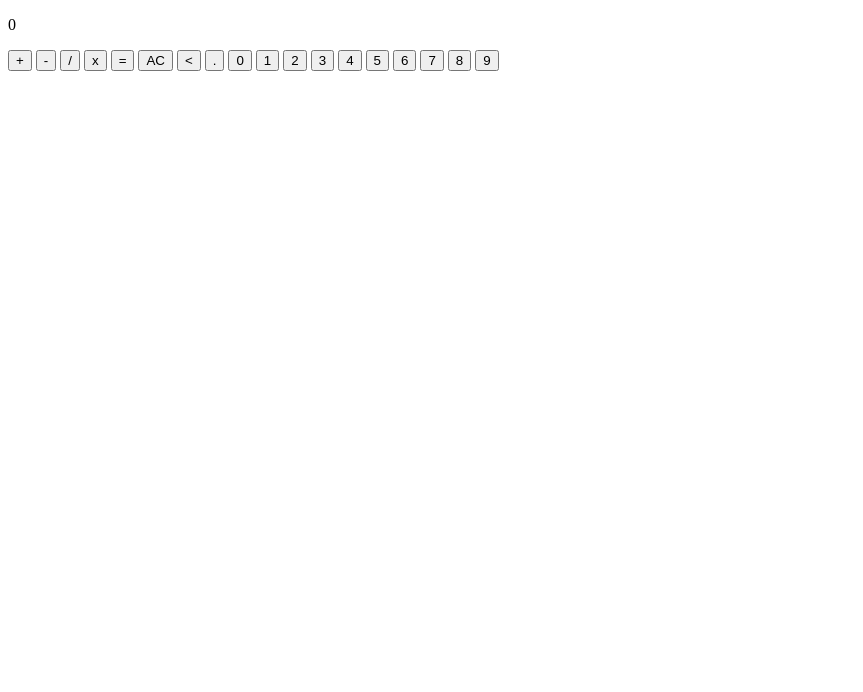
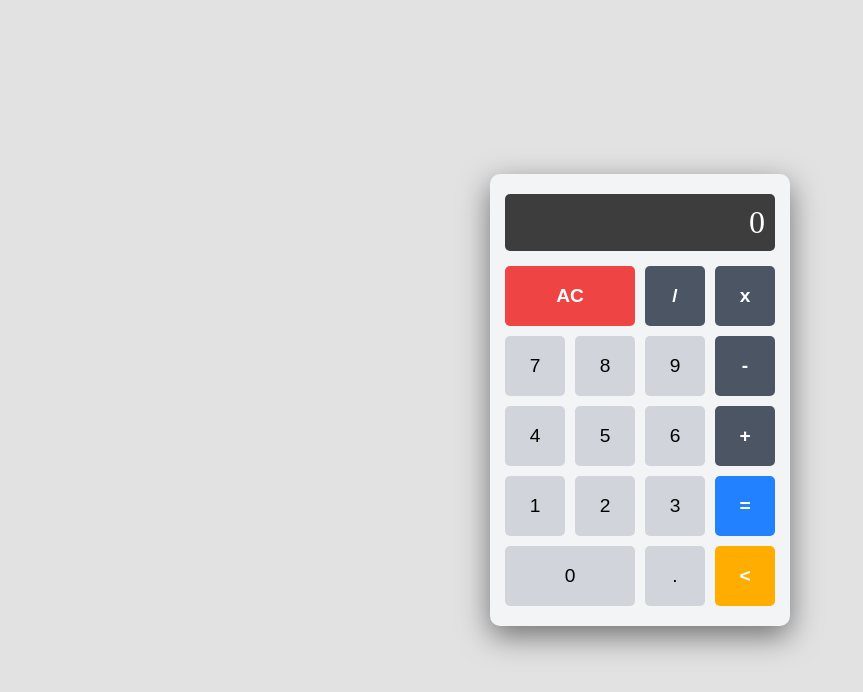
Before and after one commit to VictoSN/calculator-app, a plain HTML site: page index.html in a window 1280 px wide. Shown: the whole page, without its empty margins (0-863 px from the left). Drawn offline with Linux system fonts and the light colour scheme.

Commit message:
added the ui

```diff
--- a/index.html
+++ b/index.html
@@ -11,24 +11,28 @@
     <div id="calculator">
         <p id="resultLabel">0</p>
         <div id="buttonDiv">
-            <button class="operator" id="plusButton">+</button>
-            <button class="operator" id="minusButton">-</button>
+            <button id="acButton">AC</button>
             <button class="operator" id="divideButton">/</button>
             <button class="operator" id="multiplyButton">x</button>
-            <button id="equalButton">=</button>
-            <button id="acButton">AC</button>
-            <button id="deleteButton"><</button>
-            <button class="number" id="pointButton">.</button>
-            <button class="number" id="zeroButton">0</button>
+
+            <button class="number" id="sevenButton">7</button>
+            <button class="number" id="eightButton">8</button>
+            <button class="number" id="nineButton">9</button>
+            <button class="operator" id="minusButton">-</button>
+
+            <button class="number" id="fourButton">4</button>
+            <button class="number" id="fiveButton">5</button>
+            <button class="number" id="sixButton">6</button>
+            <button class="operator" id="plusButton">+</button>
+
             <button class="number" id="oneButton">1</button>
             <button class="number" id="twoButton">2</button>
             <button class="number" id="threeButton">3</button>
-            <button class="number" id="fourButton">4</button>
-            <button class="number" id="fiveButton">5</button>
-            <button class="number" id="sixButton">6</button>
-            <button class="number" id="sevenButton">7</button>
-            <button class="number" id="eightButton">8</button>
-            <button class="number" id="nineButton">9</button>
+            <button id="equalButton">=</button>
+
+            <button class="number" id="zeroButton">0</button>
+            <button class="number" id="pointButton">.</button>
+            <button id="deleteButton"><</button>
         </div>
     </div>
 
--- a/index.js
+++ b/index.js
@@ -123,11 +123,23 @@ equalButton.addEventListener("click", () => {
     if (firstOperand !== null && operator !== null) {
         const secondOperand = parseFloat(currentInput);
         const result = calculate(firstOperand, secondOperand, operator);
-        currentInput = String(result);  // display result to user
+        currentInput = String(result.toFixed(3));
+
+        if (currentInput % 1 === 0) {
+            currentInput = String(result.toFixed(0));   // '5.0' to '5'
+        }
+
         firstOperand = null;            //reset back
         operator = null;
         waitingForSecondOperand = false;
-        updateDisplay();
+        console.log(currentInput);
+        if(isNaN(currentInput)) {
+            currentInput = "Error";
+            updateDisplay();
+            currentInput = "";
+        } else {
+            updateDisplay();
+        }
     }
 });
 
--- a/style.css
+++ b/style.css
@@ -0,0 +1,105 @@
+body{
+    background-color: rgb(226, 226, 226);
+    display: flex;
+    justify-content: center;
+    align-items: center;
+    min-height: 100vh;
+    margin: 0;
+}
+
+#calculator{
+    background-color: #f3f4f6;
+    width: 300px;
+    border-radius: 10px;
+    padding: 20px 15px;
+    box-shadow: 0 10px 30px rgba(0, 0, 0, 0.5);
+    box-sizing: border-box;
+}
+
+#resultLabel{
+    font-size: 2em;
+    background-color: rgb(61, 61, 61);
+    color: white;
+    width: auto;
+    margin: 0 0 10px 0;
+    padding: 10px;
+    border-radius: 5px;
+    display:flex;
+    justify-content: flex-end;
+    align-items: center;
+}
+
+#buttonDiv{
+    display: grid;
+    grid-template-columns: repeat(4, 1fr); /* 4 equal columns */
+    gap: 10px;
+    margin-top: 15px;
+    width: 100%;
+    height: auto;
+    box-sizing: border-box;
+}
+
+#buttonDiv button {
+    font-weight: bold;
+    height: 60px;
+    border: none;
+    border-radius: 5px;
+    font-size: 1.2em;
+    cursor: pointer;
+    transition: background 0.2s;
+}
+
+#acButton{
+    background: #ef4444;
+    color: white;
+    border: none;
+    border-radius: 5px;
+}
+
+#acButton, #zeroButton{
+    grid-column: span 2;        /* takes two spaces */
+}
+
+#equalButton{
+    background: rgb(33, 129, 255);
+    color: white;
+    border: none;
+    border-radius: 5px;
+}
+
+#deleteButton{
+    background: rgb(255, 174, 0);
+    color: white;
+    border: none;
+    border-radius: 5px;
+}
+
+.operator{
+    background: #4b5563;
+    color: white;
+    border: none;
+    border-radius: 5px;
+}
+
+.number{
+    background: #d1d5db;
+    color: black;
+    border: none;
+    border-radius: 5px;
+}
+
+#buttonDiv button.number {
+    font-weight: normal;
+}
+
+#buttonDiv button:hover {
+    transform: translateY(-2px);
+    box-shadow: 0 1px 8px rgba(0, 0, 0, 0.1);
+    filter: brightness(1.05);
+}
+
+#buttonDiv button:active {
+    transform: translateY(0);
+    box-shadow: 0 1px 4px rgba(0, 0, 0, 0.1);
+    filter: brightness(0.95);
+}
```
